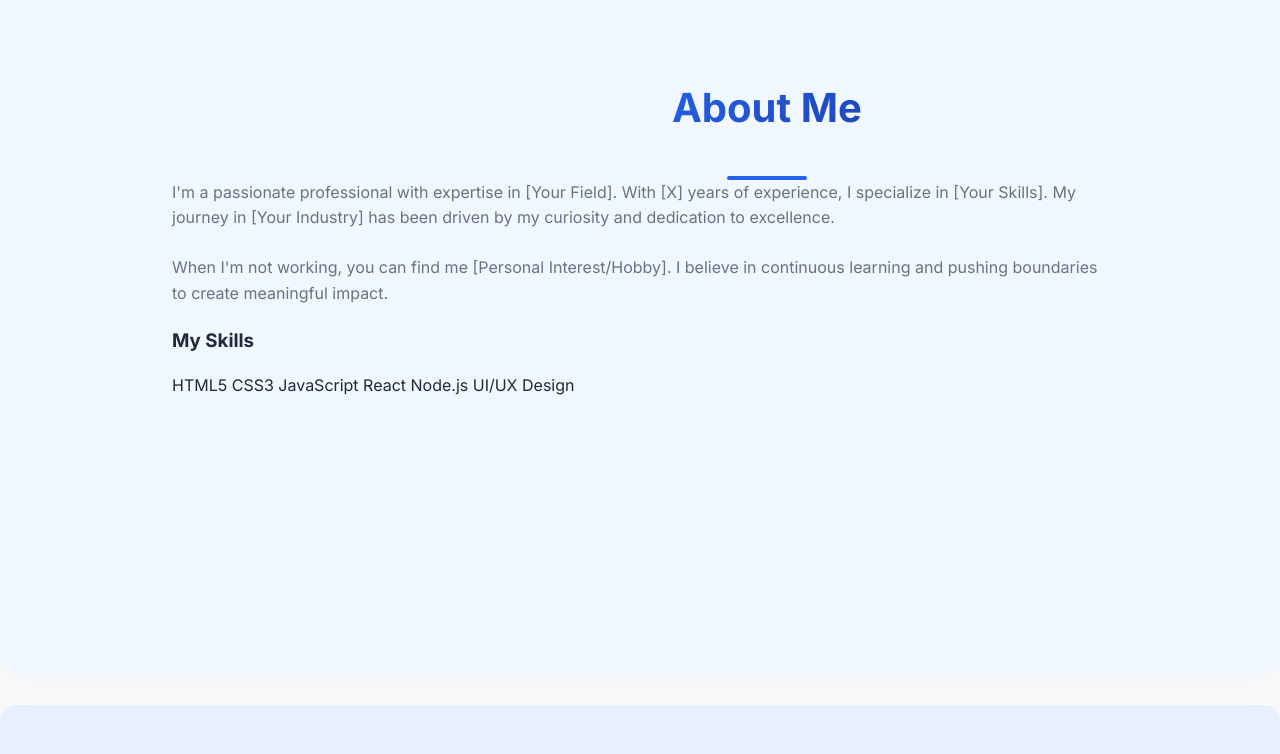
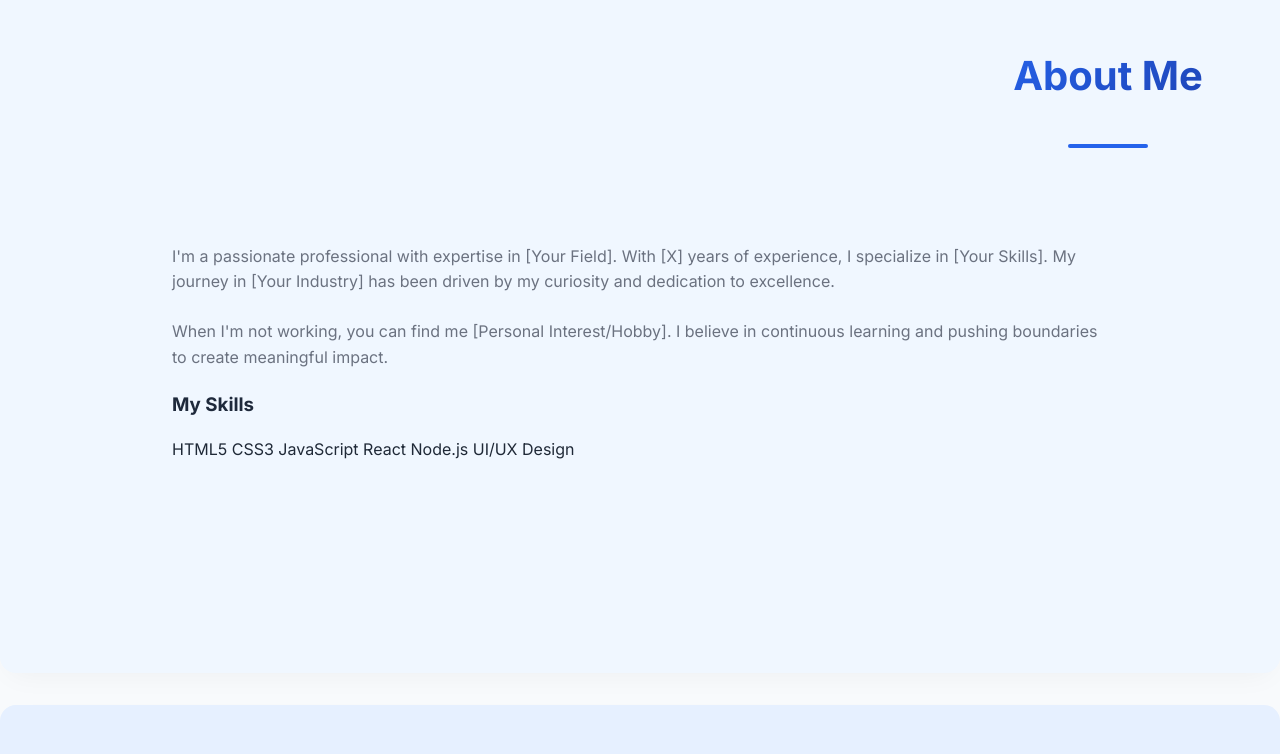
Before and after one commit to hayleytyz/resumetrial, a plain HTML site: page index.html in a window 1280 px wide. Shown: the part 959-1713 px from the top of the page. Drawn offline with Linux system fonts and the light colour scheme.

Commit message:
Fix: Update About Me section formatting to match other sections

```diff
--- a/index.html
+++ b/index.html
@@ -83,7 +83,9 @@
     <!-- About Section -->
     <section id="about" class="section">
         <div class="container">
-            <h2 class="section-title animate-content">About Me</h2>
+            <div class="title-wrapper">
+                <h2 class="section-title animate-content">About Me</h2>
+            </div>
             <div class="about-content">
                 <div class="about-text animate-content">
                     <p>I'm a passionate professional with expertise in [Your Field]. With [X] years of experience, I specialize in [Your Skills]. My journey in [Your Industry] has been driven by my curiosity and dedication to excellence.</p>
```
